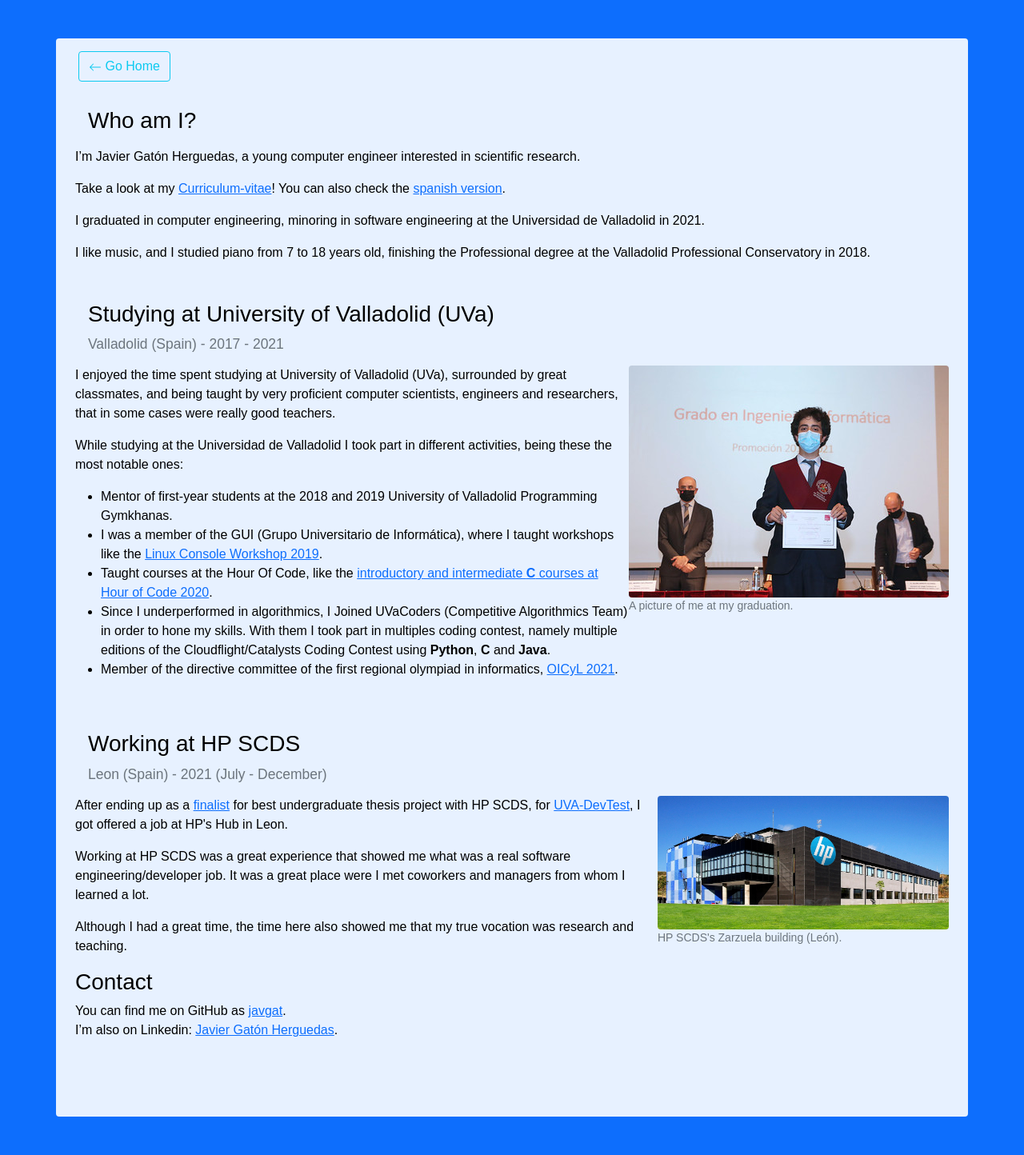
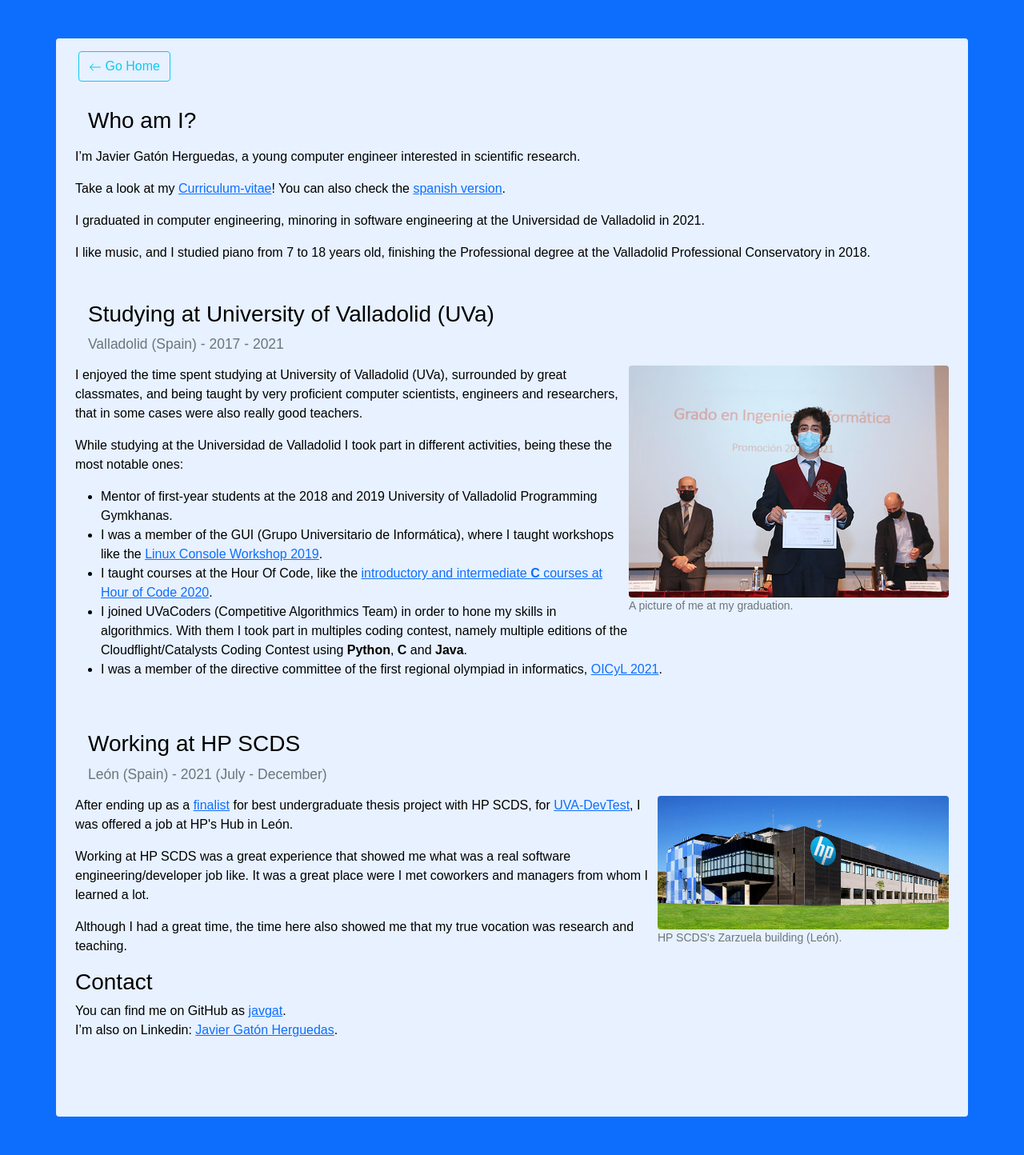
Before and after one commit to javgat/javgat.github.io, a Jekyll site: the page built from about.md, in a window 1280 px wide. Shown: the whole page at 80% size. Built offline with Jekyll 4.4.1, drawn with Linux system fonts in a browser that asks for light colours.

Commit message:
grammar and other corrections

```diff
--- a/_layouts/default.html
+++ b/_layouts/default.html
@@ -1,6 +1,14 @@
 <!DOCTYPE html>
 <html lang="{{ site.lang | default: 'en-US' }}">
   <head>
+    <meta property="og:title" content="Javgat"/>
+    <meta property="og:description" content="Javier Gatón&#39;s projects"/>
+    <meta property="og:url" content="https://javgat.github.io"/>
+    <meta property="og:image" content="https://javgat.github.io/img/code_screenshot.png"/>
+    <meta property="og:image:width" content="612" />
+    <meta property="og:image:height" content="701" />
+    <meta property="og:image:alt" content="Code screenshot" />
+    <meta property="og:type" content="website" />
     <meta charset="UTF-8">
 {% seo %}
     <meta name="viewport" content="width=device-width, initial-scale=1">
--- a/about.md
+++ b/about.md
@@ -22,7 +22,7 @@ at the Valladolid Professional Conservatory in 2018.
         <figcaption class="figure-caption text-break">A picture of me at my graduation.</figcaption>
     </figure>
     <p>
-        I enjoyed the time spent studying at University of Valladolid (UVa), surrounded by great classmates, and being taught by very proficient computer scientists, engineers and researchers, that in some cases were really good teachers.
+        I enjoyed the time spent studying at University of Valladolid (UVa), surrounded by great classmates, and being taught by very proficient computer scientists, engineers and researchers, that in some cases were also really good teachers.
     </p>
     <p>
         While studying at the Universidad de Valladolid I took part in different activities, being these the most notable ones:
@@ -30,24 +30,24 @@ at the Valladolid Professional Conservatory in 2018.
     <ul>
         <li>Mentor of first-year students at the 2018 and 2019 University of Valladolid Programming Gymkhanas.</li>
         <li>I was a member of the GUI (Grupo Universitario de Informática), where I taught workshops like the <a href="https://www.inf.uva.es/en/2019/03/28/taller-de-terminal-en-linux/">Linux Console Workshop 2019</a>.</li>
-        <li>Taught courses at the Hour Of Code, like the <a href="https://github.com/HylianPablo/TallerC_HoC2020">introductory and intermediate <b>C</b> courses at Hour of Code 2020</a>.</li>
-        <li>Since I underperformed in algorithmics, I Joined UVaCoders (Competitive Algorithmics Team) in order to hone my skills. With them I took part in multiples coding contest, namely multiple editions of the Cloudflight/Catalysts Coding Contest using <b>Python</b>, <b>C</b> and <b>Java</b>.</li>
-        <li>Member of the directive committee of the first regional olympiad in informatics, <a href="https://www.inf.uva.es/en/2021/02/01/celebrada-la-1a-olimpiada-informatica-de-castilla-y-leon/">OICyL 2021</a>.</li>
+        <li>I taught courses at the Hour Of Code, like the <a href="https://github.com/HylianPablo/TallerC_HoC2020">introductory and intermediate <b>C</b> courses at Hour of Code 2020</a>.</li>
+        <li>I joined UVaCoders (Competitive Algorithmics Team) in order to hone my skills in algorithmics. With them I took part in multiples coding contest, namely multiple editions of the Cloudflight/Catalysts Coding Contest using <b>Python</b>, <b>C</b> and <b>Java</b>.</li>
+        <li>I was a member of the directive committee of the first regional olympiad in informatics, <a href="https://www.inf.uva.es/en/2021/02/01/celebrada-la-1a-olimpiada-informatica-de-castilla-y-leon/">OICyL 2021</a>.</li>
     </ul>
 </div>
 
 <h3 class="mx-3 mt-5">Working at HP SCDS</h3>
-<h5 class="mx-3 mb-3"><small class="text-muted">Leon (Spain) - 2021 (July - December)</small></h5>
+<h5 class="mx-3 mb-3"><small class="text-muted">León (Spain) - 2021 (July - December)</small></h5>
 <div class="clearfix">
     <figure class="figure float-end col-sm-5 col-md-4">
         <img class="rounded img-fluid" src="./img/hp_scds.jpg" alt="HP SCDS Zarzuela building" />
         <figcaption class="figure-caption">HP SCDS's Zarzuela building (León).</figcaption>
     </figure>
     <p>
-        After ending up as a <a href="https://www.inf.uva.es/en/2021/10/04/finalista-en-la-seleccion-de-proyectos-del-xvi-observatorio-tecnologico-hp-2021/">finalist</a> for best undergraduate thesis project with HP SCDS, for <a href="https://github.com/javgat/UVA-DevTest">UVA-DevTest</a>, I got offered a job at HP's Hub in Leon.
+        After ending up as a <a href="https://www.inf.uva.es/en/2021/10/04/finalista-en-la-seleccion-de-proyectos-del-xvi-observatorio-tecnologico-hp-2021/">finalist</a> for best undergraduate thesis project with HP SCDS, for <a href="https://github.com/javgat/UVA-DevTest">UVA-DevTest</a>, I was offered a job at HP's Hub in León.
     </p>
     <p>
-        Working at HP SCDS was a great experience that showed me what was a real software engineering/developer job. It was a great place were I met coworkers and managers from whom I learned a lot.
+        Working at HP SCDS was a great experience that showed me what was a real software engineering/developer job like. It was a great place were I met coworkers and managers from whom I learned a lot.
     </p>
     <p>
         Although I had a great time, the time here also showed me that my true vocation was research and teaching.
```
